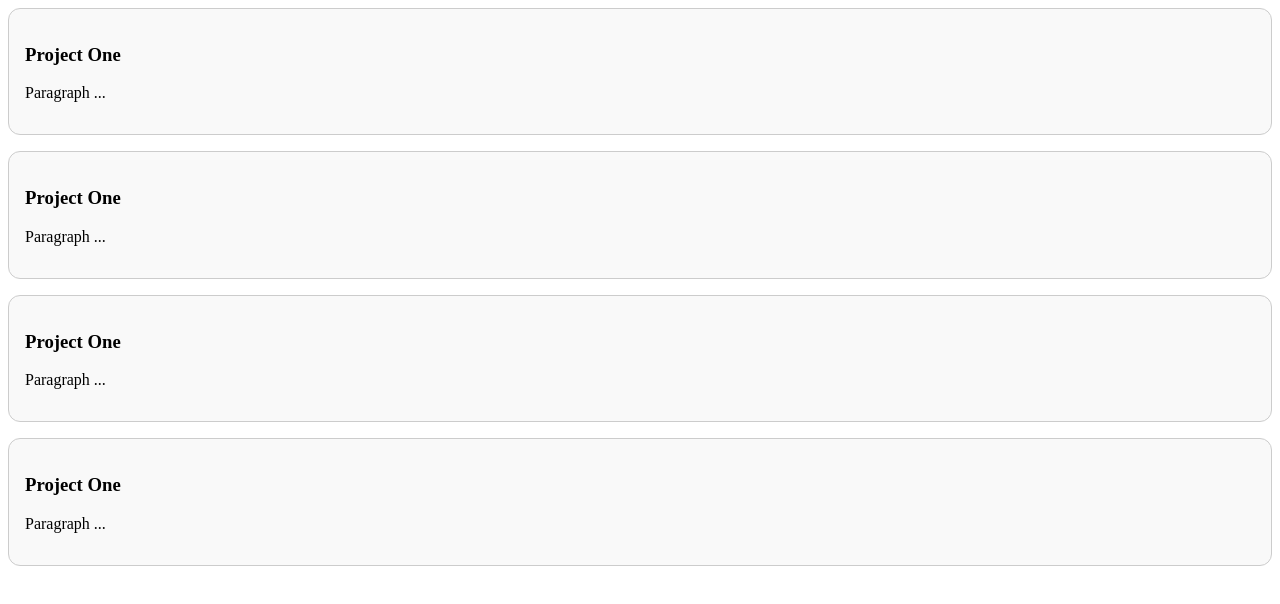
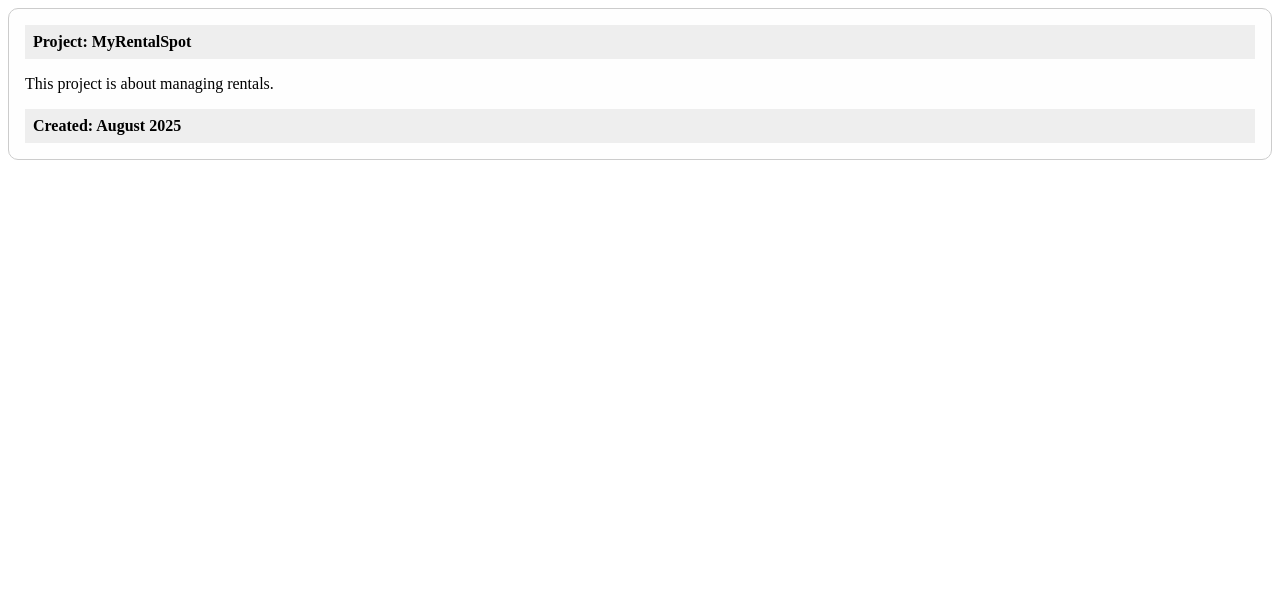
Before and after one commit to i2hy7hivi-developer/learn-vuejs, a Vue app: page / in a window 1280 px wide. Shown: the top 604 px of the page. Built offline with nearby package versions, Linux system fonts and the light colour scheme.

Commit message:
Named slots

```diff
--- a/src/App.vue
+++ b/src/App.vue
@@ -6,20 +6,15 @@ import Card from './components/Card.vue'
 
 <template>
   <Card>
-    <h3>Project One</h3>
-    <p>Paragraph ...</p>
-  </Card>
-  <Card>
-    <h3>Project One</h3>
-    <p>Paragraph ...</p>
-  </Card>
-  <Card>
-    <h3>Project One</h3>
-    <p>Paragraph ...</p>
-  </Card>
-  <Card>
-    <h3>Project One</h3>
-    <p>Paragraph ...</p>
+    <template #header>
+      Project: MyRentalSpot
+    </template>
+
+    This project is about managing rentals.
+
+    <template #footer>
+      Created: August 2025
+    </template>
   </Card>
 </template>
 
--- a/src/components/Card.vue
+++ b/src/components/Card.vue
@@ -1,6 +1,16 @@
 <template>
   <div class="card">
-    <slot />
+    <header class="card-header">
+      <slot name="header" />
+    </header>
+
+    <main class="card-body">
+      <slot />
+    </main>
+
+    <footer class="card-footer">
+      <slot name="footer" />
+    </footer>
   </div>
 </template>
 
@@ -9,10 +19,19 @@
 
 <style scoped>
 .card {
-  padding: 16px;
   border: 1px solid #ccc;
-  border-radius: 12px;
+  padding: 1rem;
+  border-radius: 10px;
   margin-bottom: 1rem;
-  background: #f9f9f9;
+  background: #fefefe;
+}
+.card-header,
+.card-footer {
+  background: #eee;
+  padding: 0.5rem;
+  font-weight: bold;
+}
+.card-body {
+  padding: 1rem 0;
 }
 </style>
```
